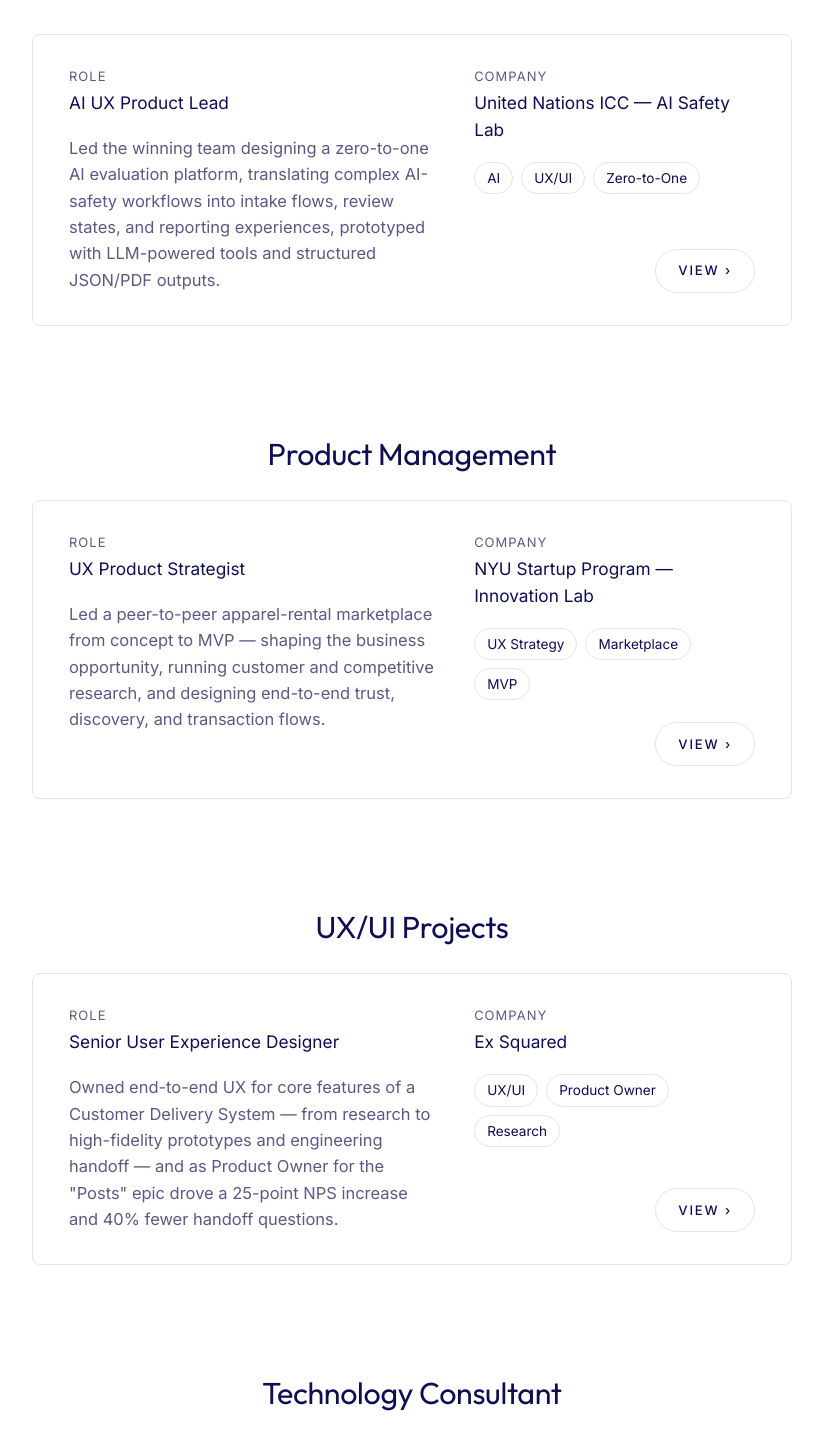
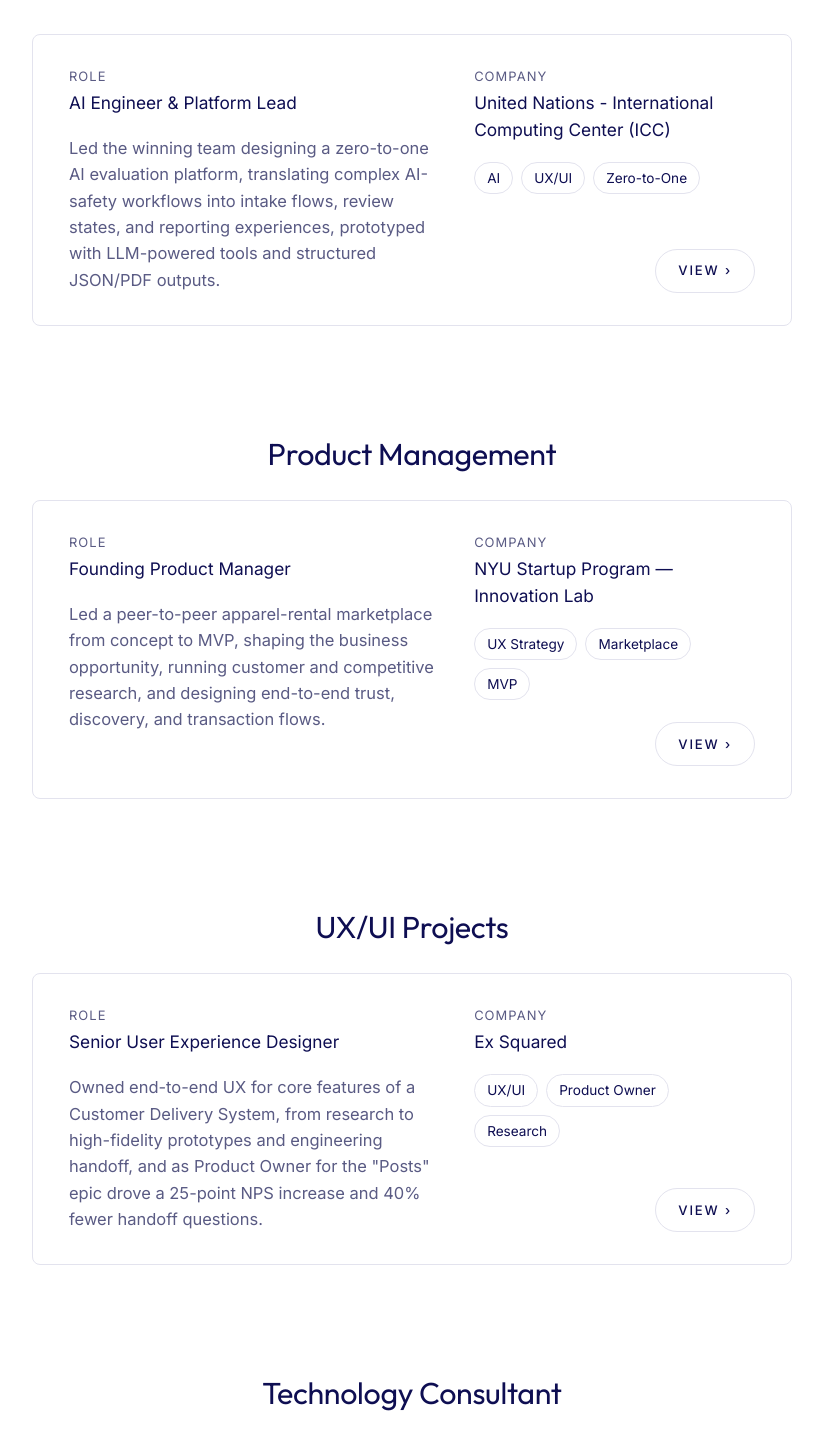
Before and after one commit to RaquelFarias20/myPortfolio, a React (Vite) app in the folder portfolio/: page /projects in a window 1280 px wide. Shown: the part 631-2060 px from the top of the page, without its empty margins (228-1051 px from the left). Built offline with nearby package versions, Linux system fonts and the light colour scheme.

Commit message:
added perfume image

```diff
--- a/portfolio/src/data/projectDetails.js
+++ b/portfolio/src/data/projectDetails.js
@@ -316,6 +316,15 @@ export const projectDetails = {
         caption: "Vous — The Set",
       },
 
+      // ── Bottle technical drawing ────────────────────────────
+      {
+        type: "media",
+        src: "/images/vous-general.jpg",
+        alt: "Technical drawing of the Vous perfume bottle — dimensions and views",
+        caption: "Bottle — Technical Drawing",
+        maxHeight: "420px",
+      },
+
       // ── The Case ────────────────────────────────────────────
       { type: "heading", content: "The Case" },
       {
--- a/portfolio/src/data/projects.js
+++ b/portfolio/src/data/projects.js
@@ -15,8 +15,8 @@ export const projects = [
   {
     id: "un-ai-safety",
     category: "analytics-ai",
-    role: "AI UX Product Lead",
-    company: "United Nations ICC — AI Safety Lab",
+    role: "AI Engineer & Platform Lead",
+    company: "United Nations - International Computing Center (ICC)",
     description:
       "Led the winning team designing a zero-to-one AI evaluation platform, translating complex AI-safety workflows into intake flows, review states, and reporting experiences, prototyped with LLM-powered tools and structured JSON/PDF outputs.",
     tags: ["AI", "UX/UI", "Zero-to-One"],
@@ -29,10 +29,10 @@ export const projects = [
   {
     id: "nyu-marketplace",
     category: "product-management",
-    role: "UX Product Strategist",
+    role: "Founding Product Manager",
     company: "NYU Startup Program — Innovation Lab",
     description:
-      "Led a peer-to-peer apparel-rental marketplace from concept to MVP — shaping the business opportunity, running customer and competitive research, and designing end-to-end trust, discovery, and transaction flows.",
+      "Led a peer-to-peer apparel-rental marketplace from concept to MVP,  shaping the business opportunity, running customer and competitive research, and designing end-to-end trust, discovery, and transaction flows.",
     tags: ["UX Strategy", "Marketplace", "MVP"],
     href: "/projects/nyu-marketplace",
     dateStart: "2025-06",
@@ -46,7 +46,7 @@ export const projects = [
     role: "Senior User Experience Designer",
     company: "Ex Squared",
     description:
-      'Owned end-to-end UX for core features of a Customer Delivery System — from research to high-fidelity prototypes and engineering handoff — and as Product Owner for the "Posts" epic drove a 25-point NPS increase and 40% fewer handoff questions.',
+      'Owned end-to-end UX for core features of a Customer Delivery System, from research to high-fidelity prototypes and engineering handoff, and as Product Owner for the "Posts" epic drove a 25-point NPS increase and 40% fewer handoff questions.',
     tags: ["UX/UI", "Product Owner", "Research"],
     href: "/projects/ex-squared-ux",
     dateStart: "2022-09",
```
